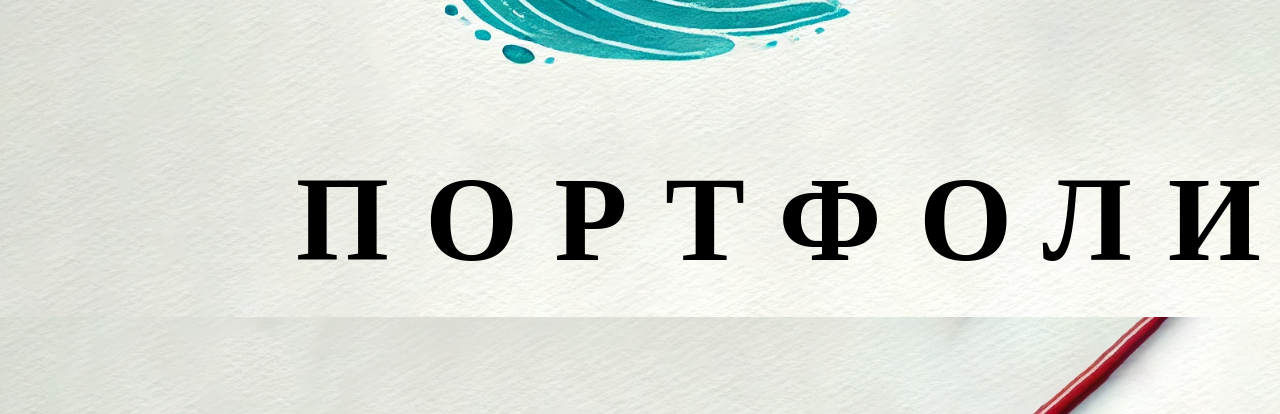
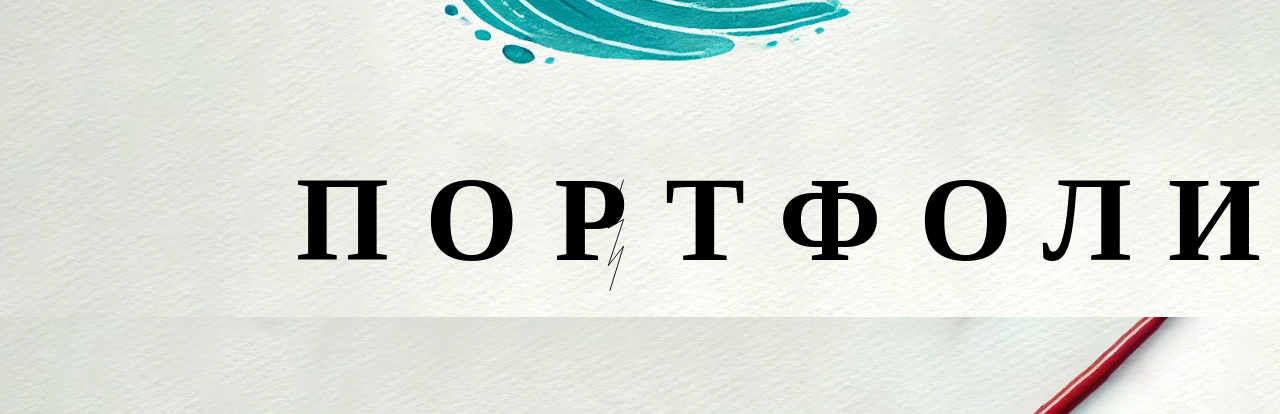
Before and after one commit to lyubomir2712/VTUstudio, a React (Vite) app in the folder VTUstudio/: page / in a window 1280 px wide. Shown: the part 5120-5534 px from the top of the page. Built offline with nearby package versions, Linux system fonts and the light colour scheme; a web font is replaced by a local one.

Commit message:
finished the svgs for section four

```diff
--- a/VTUstudio/src/Components/SectionFour/SectionFour.css
+++ b/VTUstudio/src/Components/SectionFour/SectionFour.css
@@ -19,3 +19,10 @@
     left: 23.1%;
     font-weight: 600;
 }
+
+.pensil-jet-svg{
+    position: absolute;
+    top: 655.5%;
+    left: 47.3%;
+    width: 3rem;
+}
--- a/VTUstudio/src/Components/SectionFour/SectionFour.jsx
+++ b/VTUstudio/src/Components/SectionFour/SectionFour.jsx
@@ -56,7 +56,7 @@ export default function SectionFour() {
             <motion.div className={"pensil-container"}
                         ref={ref}
                         initial={{y: '36rem'}}
-                        animate={isAnimating ?{y: 0} : {}}
+                        animate={isAnimating ? {y: 0} : {}}
                         transition={{duration: 0.7, ease: 'easeOut'}}
                         style={{
                             backgroundColor: 'none',
@@ -66,6 +66,14 @@ export default function SectionFour() {
                 <img className={"pensil-img"} src={PensilImg} alt={"keycap image"}/>
             </motion.div>
             <h1 className="portfolio-text">ПОРТФОЛИО</h1>
+
+            <svg className={"pensil-jet-svg"} width="80" height="145" viewBox="0 0 80 145" fill="none" xmlns="http://www.w3.org/2000/svg">
+                <path
+                    d="M20.6425 1L3.6377 54.8258L20.6425 45.1854L3.6377 96.6011L20.6425 74.9101L1 138.5L24 96.6011L28.5 144L36.5 96.6011L56.5845 144L54 96.6011L75.5218 129.5L56.5845 74.9101L75.5218 96.6011L63.1546 45.1854L79 54.8258L63.1546 1"
+                    stroke="black"/>
+            </svg>
+
+
         </section>
     )
 }
```
Also changed, not shown: VTUstudio/src/assets/Svgs/MainSvgText.svg (deleted), VTUstudio/src/assets/Svgs/text.svg (deleted).
